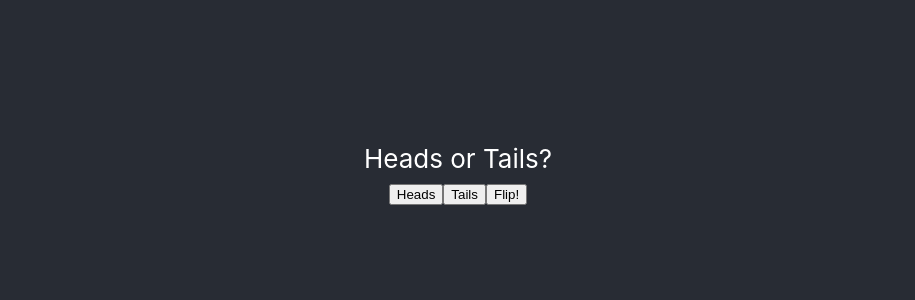
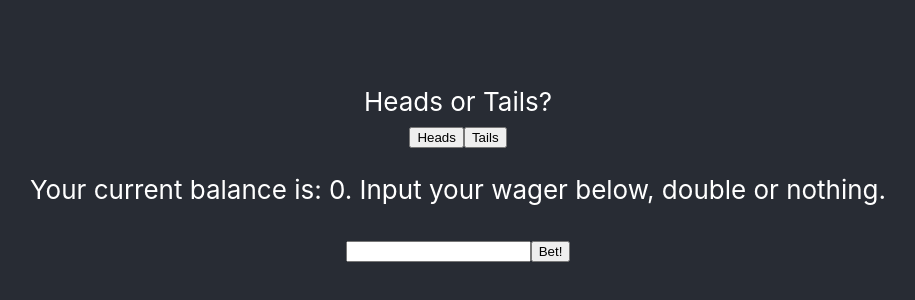
Before and after one commit to cass-io/coinflipper, a React (Create React App) app: page / in a window 1280 px wide. Shown: the part 226-526 px from the top of the page, without its empty margins (182-1097 px from the left). Built offline with nearby package versions, Linux system fonts and the light colour scheme.

Commit message:
deleted:    src/components/Currency.js 	modified:   src/components/HeadsOrTails.js 	new file:   src/components/Payout.js

```diff
--- a/src/components/HeadsOrTails.js
+++ b/src/components/HeadsOrTails.js
@@ -1,5 +1,6 @@
 import React, {useState} from 'react';
-import flipLogic from './flipLogic.js'
+import flipLogic from './flipLogic.js';
+import Payout from './Payout.js';
 
 const HeadsOrTails = () => {
     const [headsChosen, setHeadsChosen] = useState(false)
@@ -7,6 +8,18 @@ const HeadsOrTails = () => {
     const [coinSideUp, setCoinSideUp] = useState(flipLogic())
     const [winState, setWinState] = useState(false)
 
+    const [hasFlipped, setHasFlipped] = useState(false)
+    let [userWon, setUserWon] = useState(false)
+
+    let userCurrency = 0
+    const [wager, setWager] = useState(0)
+
+    const [userInput, setUserInput] = useState(null)
+
+    const handleChange = (event) => {
+        console.log('qqq4', typeof(event.target.value))
+        setUserInput(event.target.value);
+    }
 
     const handleClickHeads = () => {
         console.log('qt2,',winState,coinSideUp)
@@ -21,7 +34,8 @@ const HeadsOrTails = () => {
     }
 
     const handleClickFlip = () => {
-        console.log(winState)
+        console.log(`Winstate is ${winState}, tailsChosen is ${tailsChosen}, headsChosen is ${headsChosen}.`)
+        setHasFlipped(true)
         if (headsChosen == true && coinSideUp == 0) {
             setWinState(true)
         } else if (tailsChosen == true && coinSideUp == 1) {
@@ -31,39 +45,58 @@ const HeadsOrTails = () => {
         }
     }
 
-    const playAgain = () => {
-        if (winState == true) {
-            return (
-                <>
-                    <button onClick={playAgainClick}>Play Again?</button>
-                </>
-            )
-        }
-    }
-
     const playAgainClick = () => {
         setWinState(false)
         setTailsChosen(false)
         setHeadsChosen(false)
         setCoinSideUp(flipLogic())
+        setHasFlipped(false)
     }
 
+    const betClick = () => {
+        setWager(userInput)
+    }
 
-    if (!winState && !headsChosen && !tailsChosen){
+    if (winState) {
+        userCurrency += wager
+        return (
+            <div>
+                    <h2>You win!</h2>
+                    <button onClick={playAgainClick}>Play Again?</button>
+                    <h2>Your current balance is: {userCurrency}</h2>
+            </div>
+        )
+    } else if (!winState && !headsChosen && !tailsChosen){
         return (
             <div>
                 <button onClick={handleClickHeads}>Heads</button><button onClick={handleClickTails}>Tails</button>
+                <p>Your current balance is: {userCurrency}.
+                Input your wager below, double or nothing.</p>
+
+                <input
+                type="text"
+                id="userInput"
+                name="userInput"
+                onChange={handleChange}
+                value={userInput}
+                />
+                <button onClick={betClick}>Bet!</button>
+            </div>
+        );
+    } else if ((headsChosen || tailsChosen) && !hasFlipped){
+        return (
+            <div>
                 <button onClick={handleClickFlip}>Flip!</button>
             </div>
-        );
-    } else {
+        )
+    } else if (!winState && hasFlipped) {
         return (
             <div>
+                <h2>You lost.</h2>
                 <button onClick={playAgainClick}>Play Again?</button>
             </div>
         )
     }
-
 }
 
 export default HeadsOrTails;
--- /dev/null
+++ b/src/components/Payout.js
@@ -0,0 +1,13 @@
+import React, { useState } from 'react';
+
+const Payout = (userCurrency, userWon, wager) => {
+
+    if (userWon) {
+        userCurrency += wager
+    } else if (!userWon) {
+        userCurrency -= wager
+    }
+
+}
+
+export default Payout;
```
Also changed, not shown: src/components/Currency.js (deleted, +0 -12 lines).
